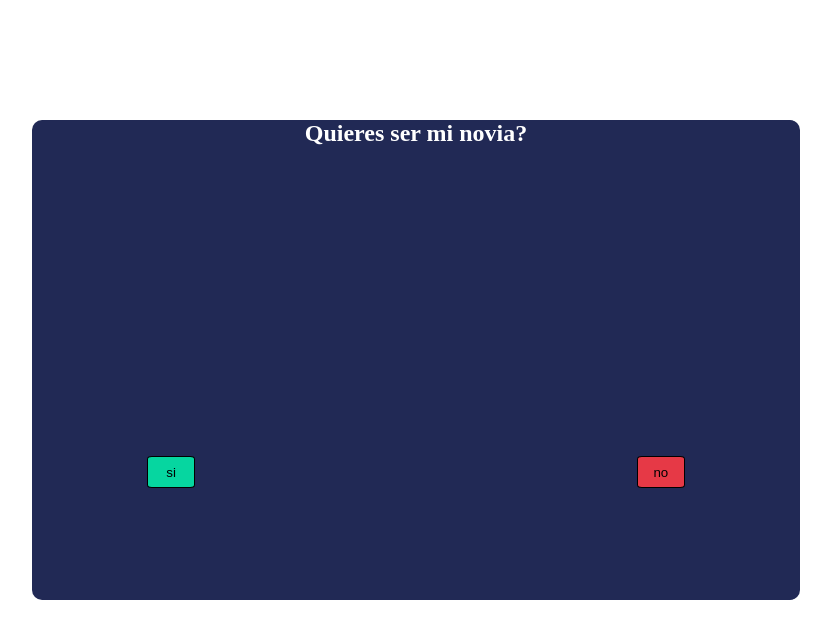
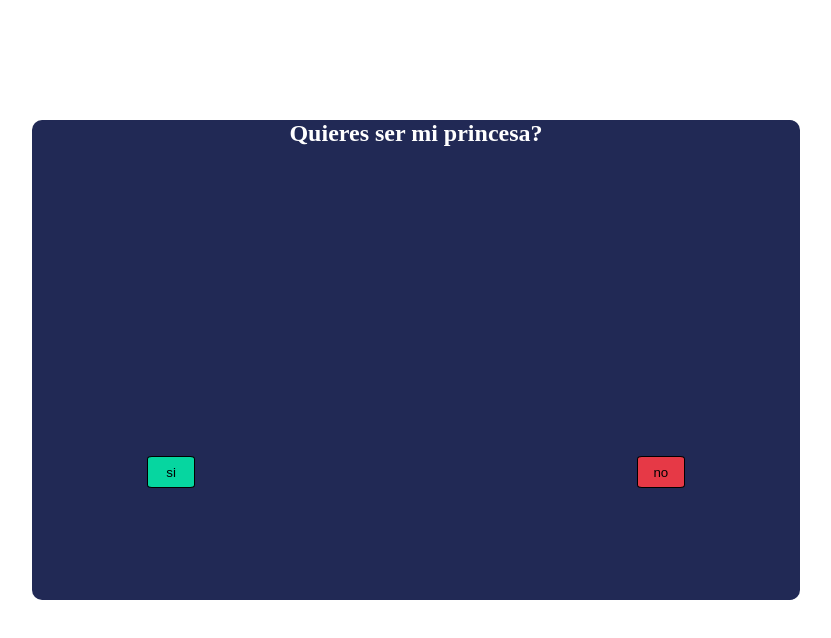
Before and after one commit to bvelasquez042/withmee, a plain HTML site: page index.html in a window 1280 px wide. Shown: the whole page, without its empty margins (224-1055 px from the left). Drawn offline with Linux system fonts and the light colour scheme.

Commit message:
Update index.html

```diff
--- a/index.html
+++ b/index.html
@@ -9,7 +9,7 @@
   <body>
     <div class="centrar">
       <section class="padre">
-        <h2>Quieres ser mi novia?</h2>
+        <h2>Quieres ser mi princesa?</h2>
         <button id="si">si</button>
         <p class="text" id="ilove">¡¡¡¡ Ya sabia que dirias que si!!!</p>
         <button id="no">no</button>
```
